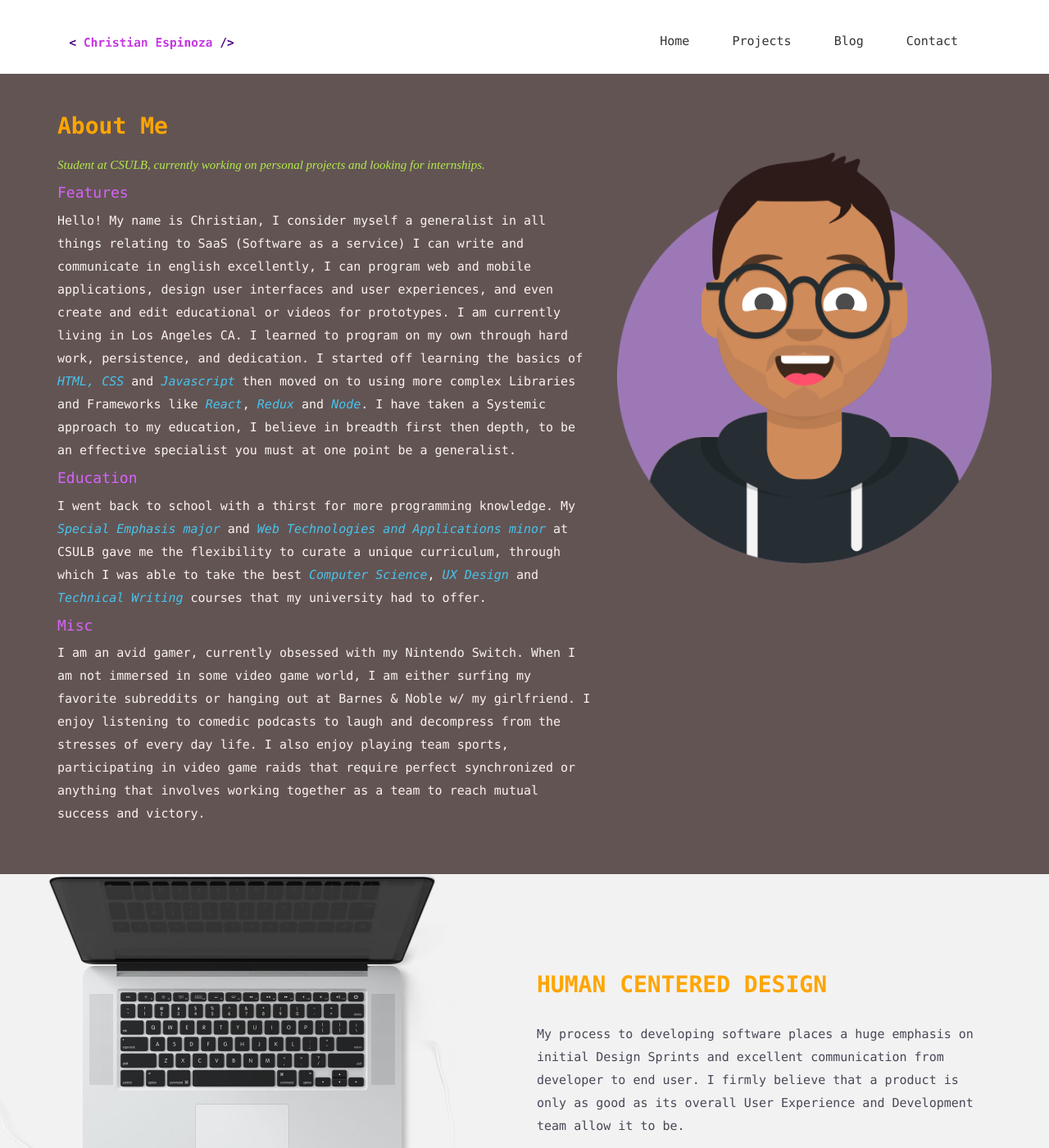
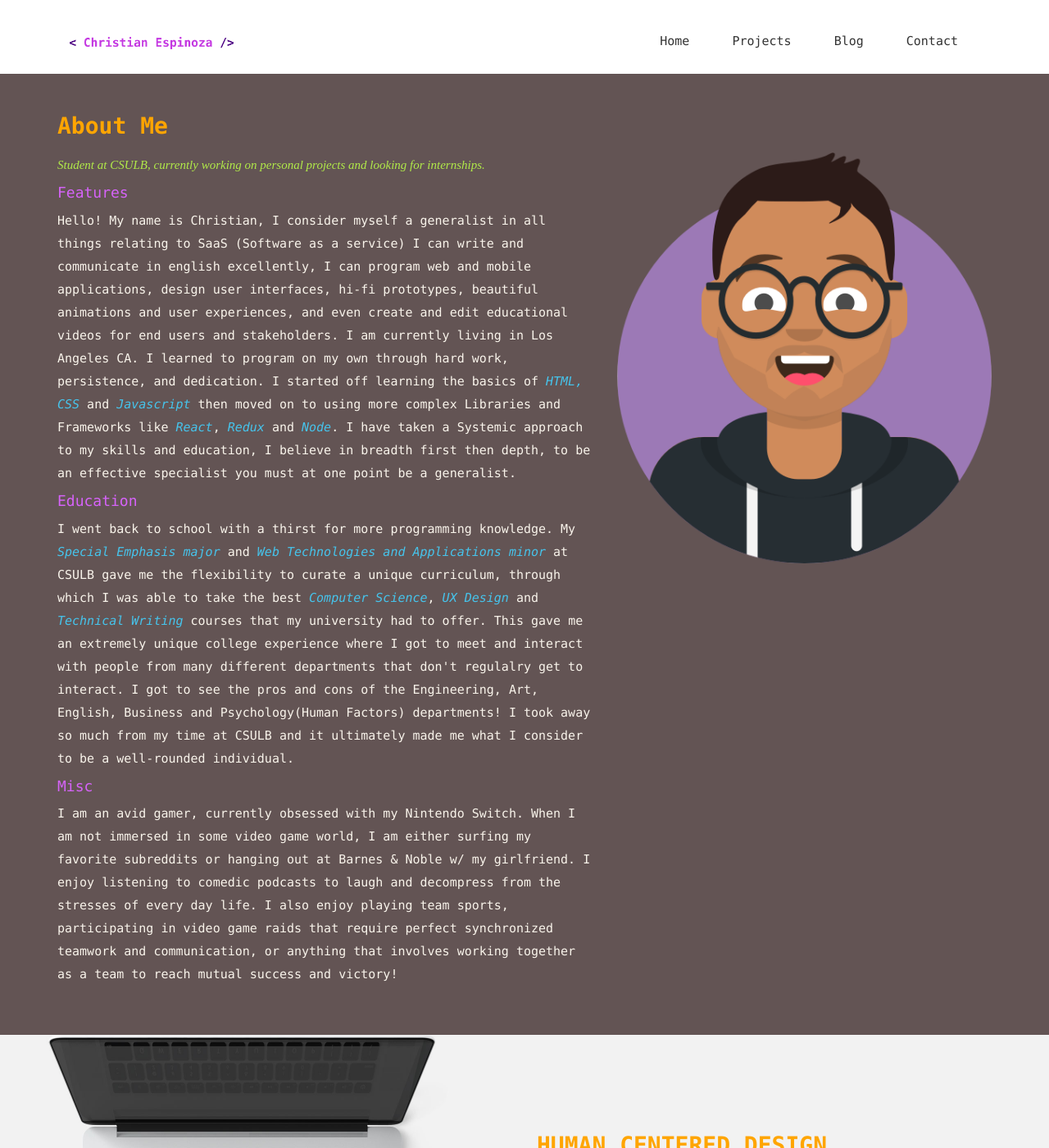
Before and after one commit to Kingslayyerr/Kingslayyerr.github.io, a Jekyll site: the page built from index.html, in a window 1280 px wide and 1400 px high. Shown: the whole window at 82% size. Built offline with Jekyll 4.4.1, drawn with Linux system fonts in a browser that asks for light colours; nearby versions of some CDN libraries; some web fonts are replaced; some of the changed text lies outside the part shown.

Commit message:
testing new content

```diff
--- a/index.html
+++ b/index.html
@@ -29,16 +29,16 @@ permalink: /
             <p>Student at CSULB, currently working on personal projects and looking for internships.</p>
           </div>
           <h4>Features</h4>
-          <p>Hello! My name is Christian, I consider myself a generalist in all things relating to SaaS (Software as a service) I can write and communicate in english excellently, I can program web and mobile applications, design user interfaces and user experiences, and even create and edit educational or videos for prototypes. I am currently living in Los Angeles CA. I learned to program on my own through hard work, persistence, and dedication. I started off learning the basics of <em style="color:#46c4ec;">HTML, CSS</em> and <em style="color:#46c4ec;">Javascript</em> then moved on to using more complex Libraries and Frameworks like <em style="color:#46c4ec;">React</em>, <em style="color:#46c4ec;">Redux</em> and <em style="color:#46c4ec;">Node</em>.
-          I have taken a Systemic approach to my education, I believe in breadth first then depth, to be an effective specialist you must at one point be a generalist.
+          <p>Hello! My name is Christian, I consider myself a generalist in all things relating to SaaS (Software as a service) I can write and communicate in english excellently, I can program web and mobile applications, design user interfaces, hi-fi prototypes, beautiful animations and user experiences, and even create and edit educational videos for end users and stakeholders. I am currently living in Los Angeles CA. I learned to program on my own through hard work, persistence, and dedication. I started off learning the basics of <em style="color:#46c4ec;">HTML, CSS</em> and <em style="color:#46c4ec;">Javascript</em> then moved on to using more complex Libraries and Frameworks like <em style="color:#46c4ec;">React</em>, <em style="color:#46c4ec;">Redux</em> and <em style="color:#46c4ec;">Node</em>.
+          I have taken a Systemic approach to my skills and education, I believe in breadth first then depth, to be an effective specialist you must at one point be a generalist.
           </p>
           <h4>Education</h4>
             <p>I went back to school with a thirst for more programming knowledge. My <em style="color:#46c4ec;">Special Emphasis major</em> and <em style="color:#46c4ec;">Web Technologies and Applications minor</em> at CSULB gave
               me the flexibility to curate a unique curriculum, through which I was able to take the best
-              <em style="color:#46c4ec;">Computer Science</em>, <em style="color:#46c4ec;">UX Design</em> and <em style="color:#46c4ec;">Technical Writing</em> courses that my university had to offer.</p>
+              <em style="color:#46c4ec;">Computer Science</em>, <em style="color:#46c4ec;">UX Design</em> and <em style="color:#46c4ec;">Technical Writing</em> courses that my university had to offer. This gave me an extremely unique college experience where I got to meet and interact with people from many different departments that don't regulalry get to interact. I got to see the pros and cons of the Engineering, Art, English, Business and Psychology(Human Factors) departments! I took away so much from my time at CSULB and it ultimately made me what I consider to be a well-rounded individual.</p>
           <h4>Misc</h4>
           <p>I am an avid gamer, currently obsessed with my Nintendo Switch.
-          When I am not immersed in some video game world, I am either surfing my favorite subreddits or hanging out at Barnes & Noble w/ my girlfriend. I enjoy listening to comedic podcasts to laugh and decompress from the stresses of every day life. I also enjoy playing team sports, participating in video game raids that require perfect synchronized or anything that involves working together as a team to reach mutual success and victory. </p>
+          When I am not immersed in some video game world, I am either surfing my favorite subreddits or hanging out at Barnes & Noble w/ my girlfriend. I enjoy listening to comedic podcasts to laugh and decompress from the stresses of every day life. I also enjoy playing team sports, participating in video game raids that require perfect synchronized teamwork and communication, or anything that involves working together as a team to reach mutual success and victory! </p>
           <!-- <h4>Social Anxiety</h4> -->
           <!-- <p>Transparency is important, and this is my truth. Social Anxiety has played a significant role in my life.  It has acted as a double edged sword and a catalyst of sorts. It ultimately made me a well-rounded person who has a deep empathy for all. I love helping others and believe in the capacity for humans to change and to transmute a negative circumstance into a positive one. It is thanks to the isolation that Social Anxiety provided me, that
             I was able to sit in my room and focus on improving myself by reading voraciously and learning auto-didactively.</p> -->
```
Also changed, not shown: other parts of index.html (+1 -1 lines).
